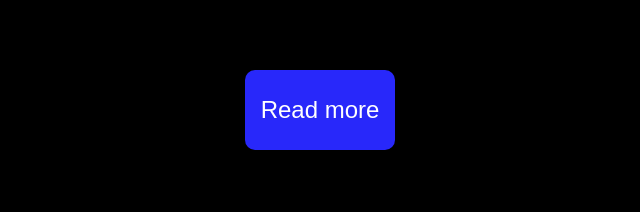
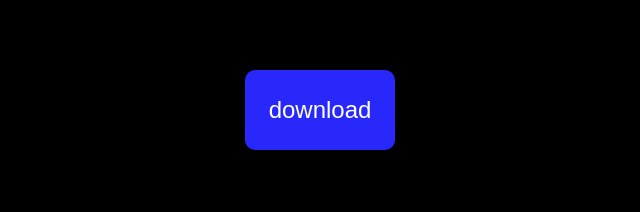
Before and after one commit to OUN-BAV/Oun-CV-Online, a plain HTML site: page index.html in a window 1280 px wide. Shown: the part 707-919 px from the top of the page, 400-1040 px from the left. Drawn offline with Linux system fonts and the light colour scheme.

Commit message:
downlaod file

```diff
--- a/css/style.css
+++ b/css/style.css
@@ -558,6 +558,9 @@ iframe{
         width: 74%;
         height: 20vh;
     }
+
+
+
     form input,textarea,input[type="submit"]{
         padding: 5px;
         font-size: 1rem;
--- a/index.html
+++ b/index.html
@@ -36,7 +36,7 @@
                     <p>I study at PNC in Phnom Penh city .</p>
                     <p>Now I am 22 year old .</p>
                 </div>
-                <button>Read more</button>
+                <a href="image/Home/OUN CV.pdf" download="OUN CV"><button>download</button></a>
             </div>
         </div>
         <footer>
```
Also changed, not shown: 1 other file.
